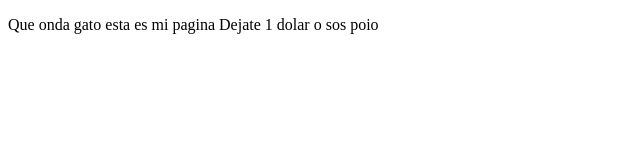
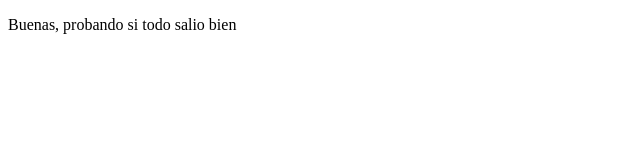
Before and after one commit to santigit1995/DemoProject, a plain HTML site: page index.html in a window 1280 px wide. Shown: the whole page, without its empty margins (0-640 px from the left). Drawn offline with Linux system fonts and the light colour scheme.

Commit message:
first commit

```diff
--- a/index.html
+++ b/index.html
@@ -8,8 +8,7 @@
 </head>
 <body>
     <p>
-        Que onda gato esta es mi pagina
-        Dejate 1 dolar o sos poio
+        Buenas, probando si todo salio bien
     </p>
 </body>
 </html>
```
